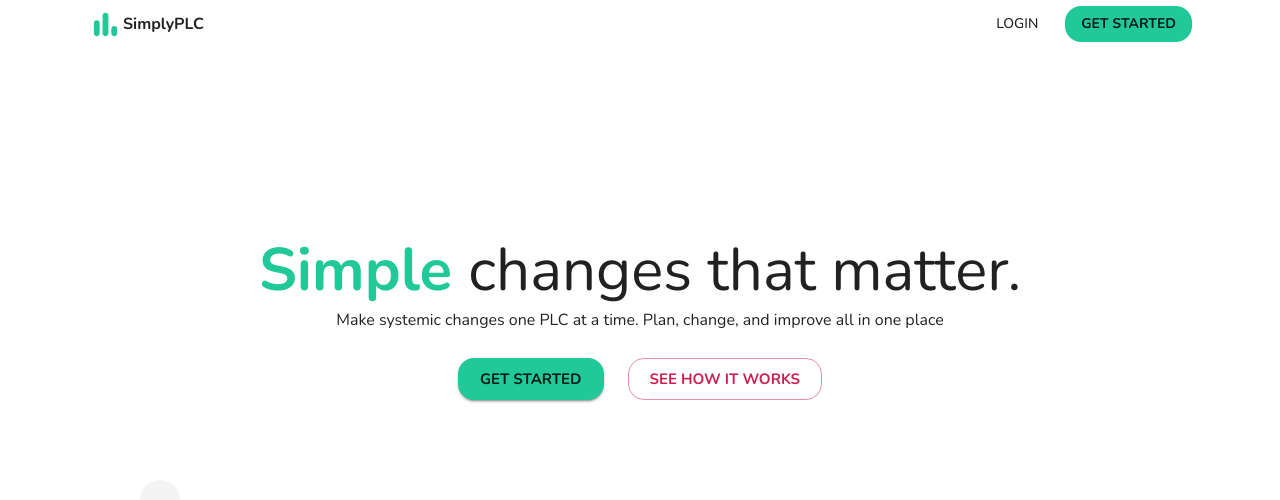
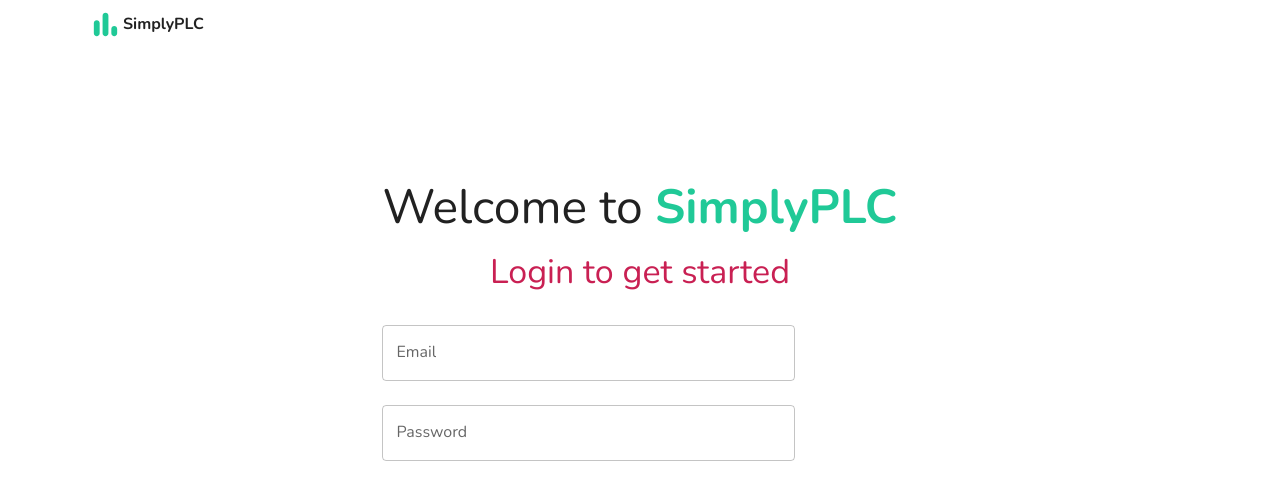
Before and after one commit to simply-plc/pdsa, a React (Create React App) app in the folder frontend/: page /login in a window 1280 px wide. Shown: the top 500 px of the page. Built offline with nearby package versions, Linux system fonts and the light colour scheme.

Commit message:
added login but still working

```diff
--- a/frontend/src/App.js
+++ b/frontend/src/App.js
@@ -1,109 +1,132 @@
 import { createBrowserRouter, RouterProvider, Navigate } from 'react-router-dom';
-import "bootstrap-icons/font/bootstrap-icons.css";
-import './App.scss';
+import { ThemeProvider, createTheme } from '@mui/material/styles';
+import CssBaseline from '@mui/material/CssBaseline';
+// import "bootstrap-icons/font/bootstrap-icons.css";
+// import './App.scss';
 
 // Home imports
-import HomeNavbar from './components/home/HomeNavbar';
-import HomePage from './components/home/HomePage';
-import Login from './components/home/Login';
-import CreateAccount from './components/home/CreateAccount';
+import LandingPage from './components/landing-page/LandingPage';
+import Login from './components/landing-page/Login';
+import CreateAccount from './components/landing-page/CreateAccount';
 
 // User team
-import UserNavbar from './components/user/UserNavbar';
-import TeamsPage from './components/user/TeamsPage';
-import OverviewPage from './components/user/OverviewPage';
-import ChangeIdeasPage from './components/user/ChangeIdeasPage';
-import SettingsPage from './components/user/SettingsPage';
-import UserTeam from './components/team/UserTeam';
+// import UserNavbar from './components/user/UserNavbar';
+// import TeamsPage from './components/user/TeamsPage';
+// import OverviewPage from './components/user/OverviewPage';
+// import ChangeIdeasPage from './components/user/ChangeIdeasPage';
+// import SettingsPage from './components/user/SettingsPage';
+// import UserTeam from './components/team/UserTeam';
 
 // User change idea
-import UserChangeIdea from './components/change-idea/UserChangeIdea'
+// import UserChangeIdea from './components/change-idea/UserChangeIdea'
 
 
 const router = createBrowserRouter([
     // /
     {
         path: '',
-        element: <HomePage />,
+        element: <LandingPage />,
         children: [
-            // / default
-            {
-                index: true,
-                element: <Navigate to='home' />,
-            },
-            // /home
-            {
-                path: 'home',
-                element: <HomePage />,
-            },
-            // /about
-            {
-                path: 'about',
-                element: <div>about</div>,
-            },
-            // /blog
-            {
-                path: 'blog',
-                element: <div>blog</div>,
-            },
-            // /login
-            {
-                path: 'login',
-                element: <Login />,
-            },
-            // /create-account
-            {
-                path: 'create-account',
-                element: <CreateAccount />,
-            },
+            // // / default
+            // {
+            //     index: true,
+            //     element: <Navigate to='home' />,
+            // },
+            // // /home
+            // {
+            //     path: 'home',
+            //     element: <LandingPage />,
+            // },
+            // // /about
+            // {
+            //     path: 'about',
+            //     element: <div>about</div>,
+            // },
+            // // /blog
+            // {
+            //     path: 'blog',
+            //     element: <div>blog</div>,
+            // },
+            // // /login
+            // {
+            //     path: 'login',
+            //     element: <Login />,
+            // },
+            // // /create-account
+            // {
+            //     path: 'create-account',
+            //     element: <CreateAccount />,
+            // },
         ],
     },
+    {
+        path: 'login',
+        element: <Login />,
+    },
     // /user
-    {
-        path: 'user',
-        element: <UserNavbar />,
-        children: [
-            // /user default
-            {
-                index: true,
-                element: <Navigate to='overview' />,
-            },
-            // /user/overview
-            {
-                path: 'overview',
-                element: <OverviewPage />,
-            },
-            // /user/pdsa
-            {
-                path: 'change-ideas',
-                element: <ChangeIdeasPage />,
-            },
-            {
-                path: 'change-ideas/:changeIdeaId',
-                element: <UserChangeIdea />,
-            },
-            // /user/teams
-            {
-                path: 'teams',
-                element: <TeamsPage />,
-            },
-            // /user/teams/<int:pk>
-            {
-                path: 'teams/:teamId',
-                element: <UserTeam />,
-            },
-            // /user/settings
-            {
-                path: 'settings',
-                element: <SettingsPage />,
-            },
-        ]
-    },
+    // {
+    //     path: 'user',
+    //     element: <UserNavbar />,
+    //     children: [
+    //         // /user default
+    //         {
+    //             index: true,
+    //             element: <Navigate to='overview' />,
+    //         },
+    //         // /user/overview
+    //         {
+    //             path: 'overview',
+    //             element: <OverviewPage />,
+    //         },
+    //         // /user/pdsa
+    //         {
+    //             path: 'change-ideas',
+    //             element: <ChangeIdeasPage />,
+    //         },
+    //         {
+    //             path: 'change-ideas/:changeIdeaId',
+    //             element: <UserChangeIdea />,
+    //         },
+    //         // /user/teams
+    //         {
+    //             path: 'teams',
+    //             element: <TeamsPage />,
+    //         },
+    //         // /user/teams/<int:pk>
+    //         {
+    //             path: 'teams/:teamId',
+    //             element: <UserTeam />,
+    //         },
+    //         // /user/settings
+    //         {
+    //             path: 'settings',
+    //             element: <SettingsPage />,
+    //         },
+    //     ]
+    // },
 ]);
 
 function App() {
+
+    const theme = createTheme({
+        palette: {
+            primary: {
+                main: '#20c997',
+            },
+            secondary: {
+                main: '#c92053',
+            },
+        },
+        typography: {
+            fontFamily: "'Nunito', sans-serif"
+        }
+    });
+
     return (
-        <RouterProvider router={router} />
+        <ThemeProvider theme={theme}>
+            <CssBaseline />
+            <RouterProvider router={router} />
+        </ThemeProvider>
     );
 }
 
--- a/frontend/src/components/home/HomePage.js
+++ /dev/null
@@ -1,52 +0,0 @@
-import { ThemeProvider, createTheme } from '@mui/material/styles';
-import Box from '@mui/material/Box';
-import CssBaseline from '@mui/material/CssBaseline';
-import {useState} from 'react';
-
-import HomeNavbar from './HomeNavbar';
-import Hero from './Hero';
-import Features from './Features';
-
-export default function HomePage() {
-
-    ///////////////
-    // Container //
-    ///////////////
-
-    const [shadow, setShadow] = useState(false);
-
-    function handleWheel(event) {
-        setShadow(window.scrollY !== 0);
-    }
-
-    ///////////////
-    // Component //
-    ///////////////
-
-    const theme = createTheme({
-        palette: {
-            primary: {
-                main: '#20c997',
-            },
-            secondary: {
-                main: '#c92053',
-            },
-        },
-        typography: {
-            fontFamily: "'Nunito', sans-serif"
-        }
-    });
-
-    return (
-        <ThemeProvider theme={theme}>
-            <CssBaseline />
-            {/* Navbar */}
-            <HomeNavbar shadow={shadow} />
-            {/* Body */}
-            <Box sx={{ bgcolor: 'background.paper' }} onWheel={handleWheel}>
-                <Hero />
-                <Features />
-            </Box>
-        </ThemeProvider>
-    );
-}
--- a/frontend/src/components/home/Hero.js
+++ b/frontend/src/components/landing-page/Hero.js
@@ -40,10 +40,11 @@
                             variant='h2'
                             sx={{
                                 display:'flex',
+                                justifyContent:'center'
                             }}
                             >
                             <Typography
-                                variant='h2'
+                                variant='inherit'
                                 sx={{
                                     color:'primary.main',
                                     fontWeight:'bold'
@@ -73,9 +74,10 @@
                         <Button
                             variant='contained'
                             size='large'
+                            disableElevation
                             sx={{
                                 borderRadius:4,
-                                fontWeight:'bold'
+                                fontWeight:'bold',
                             }}
                             >
                             Get Started
--- a/frontend/src/components/home/HomeNavbar.js
+++ b/frontend/src/components/landing-page/LandingNavbar.js
@@ -1,4 +1,5 @@
 import { ThemeProvider, createTheme } from '@mui/material/styles';
+import { Link, useNavigate } from "react-router-dom";
 
 import BarChartRoundedIcon from '@mui/icons-material/BarChartRounded';
 import Box from '@mui/material/Box';
@@ -15,12 +16,18 @@
 
 
 
-export default function HomeNavbar({shadow}) {
+export default function LandingNavbar({shadow, showNav}) {
 
     ///////////////
     // Container //
     ///////////////
 
+    const navigate = useNavigate();
+
+    function handleClickLogo() {
+        navigate('/', {replace:true});
+        window.scrollTo(0,0);
+    }
 
     ///////////////
     // Component //
@@ -38,7 +45,7 @@
                 >
                 <Container maxWidth='lg'>
                     <Toolbar
-                        variant='dense'
+                        variant={'dense'}
                         sx={{
                             display:'flex',
                             alignItems:'center',
@@ -49,9 +56,11 @@
                         <Stack
                             direction='row'
                             spacing={0}
+                            onClick={handleClickLogo}
                             sx={{
                                 display:'flex',
                                 alignItems:'center',
+                                cursor:'pointer',
                             }}
                             >
                             <BarChartRoundedIcon color='primary' fontSize='large' />
@@ -64,11 +73,15 @@
                             </Box>
                         </Stack>
                         {/* Button Group */}
+                        {
+                            (showNav) &&
                             <Stack
                                 direction='row'
                                 spacing={2}
                                 >
                                 <Button
+                                    component={Link}
+                                    to='/login'
                                     sx={{
                                         color:'text.primary',
                                         borderRadius:4,
@@ -87,6 +100,7 @@
                                     Get Started
                                 </Button>
                             </Stack>
+                        }
                     </Toolbar>
                 </Container>
             </AppBar>
--- /dev/null
+++ b/frontend/src/components/landing-page/LandingPage.js
@@ -0,0 +1,36 @@
+import {useState} from 'react';
+
+import Box from '@mui/material/Box';
+
+import LandingNavbar from './LandingNavbar';
+import Hero from './Hero';
+import Features from './Features';
+
+export default function LandingPage() {
+
+    ///////////////
+    // Container //
+    ///////////////
+
+    const [shadow, setShadow] = useState(false);
+
+    function handleWheel(event) {
+        setShadow(window.scrollY !== 0);
+    }
+
+    ///////////////
+    // Component //
+    ///////////////
+
+    return (
+        <>
+            {/* Navbar */}
+            <LandingNavbar shadow={shadow} showNav={true} />
+            {/* Body */}
+            <Box sx={{ bgcolor: 'background.paper' }} onWheel={handleWheel}>
+                <Hero />
+                <Features />
+            </Box>
+        </>
+    );
+}
--- /dev/null
+++ b/frontend/src/components/landing-page/Login.js
@@ -0,0 +1,97 @@
+import {useState} from 'react';
+
+import Box from '@mui/material/Box';
+import TextField from '@mui/material/TextField';
+import Stack from '@mui/material/Stack';
+import Typography from '@mui/material/Typography';
+
+import LandingNavbar from './LandingNavbar';
+
+
+
+export default function Login() {
+
+    ///////////////
+    // Container //
+    ///////////////
+
+    const [shadow, setShadow] = useState(false);
+
+    function handleWheel(event) {
+        setShadow(window.scrollY !== 0);
+    }
+
+    ///////////////
+    // Component //
+    ///////////////
+
+    return (
+        <>
+            {/* Navbar */}
+            <LandingNavbar shadow={shadow} showNav={false} />
+            {/* Body */}
+            <Box
+                onWheel={handleWheel}
+                sx={{
+                    bgcolor:'background.paper',
+                    display:'flex',
+                    alignItems:'center',
+                    justifyContent:'center',
+                    height:'80vh'
+                }}
+                >
+                {/* Welcome Text */}
+                <Box>
+                    <Stack spacing={2} sx={{marginBottom: '2rem'}}>
+                        {/* Header */}
+                        <Typography
+                            variant='h3'
+                            sx={{
+                                display:'flex',
+                                justifyContent:'center'
+                            }}
+                            >
+                            Welcome to&nbsp;
+                            <Typography
+                                variant='inherit'
+                                sx={{
+                                    color:'primary.main',
+                                    fontWeight:'bold'
+                                }}
+                                >SimplyPLC
+                            </Typography>
+                        </Typography>
+                        {/* Subtitle */}
+                        <Typography
+                            variant='h4'
+                            align='center'
+                            sx={{
+                                color:'secondary.main'
+                            }}
+                            >
+                            Login to get started
+                        </Typography>
+                    </Stack>
+                    {/* Login Inputs */}
+                    <Stack spacing={3}>
+                        <TextField
+                            label='Email'
+                            name='email'
+                            sx={{
+                                width:'80%'
+                            }}
+                            />
+                        <TextField
+                            type='password'
+                            label='Password'
+                            name='password'
+                            sx={{
+                                width:'80%'
+                            }}
+                            />
+                    </Stack>
+                </Box>
+            </Box>
+        </>
+    );
+}
```
Also changed, not shown: frontend/src/components/landing-page/CreateAccount.js (renamed from frontend/src/components/home/CreateAccount.js), frontend/src/components/landing-page/DeprecatedHomeNavbar.js (renamed from frontend/src/components/home/DeprecatedHomeNavbar.js), frontend/src/components/landing-page/DeprecatedHomePage.js (renamed from frontend/src/components/home/DeprecatedHomePage.js), frontend/src/components/landing-page/DeprecatedLogin.js (renamed from frontend/src/components/home/Login.js), frontend/src/components/landing-page/Features.js (renamed from frontend/src/components/home/Features.js). Lines whose indentation alone changed are shown as unchanged.
